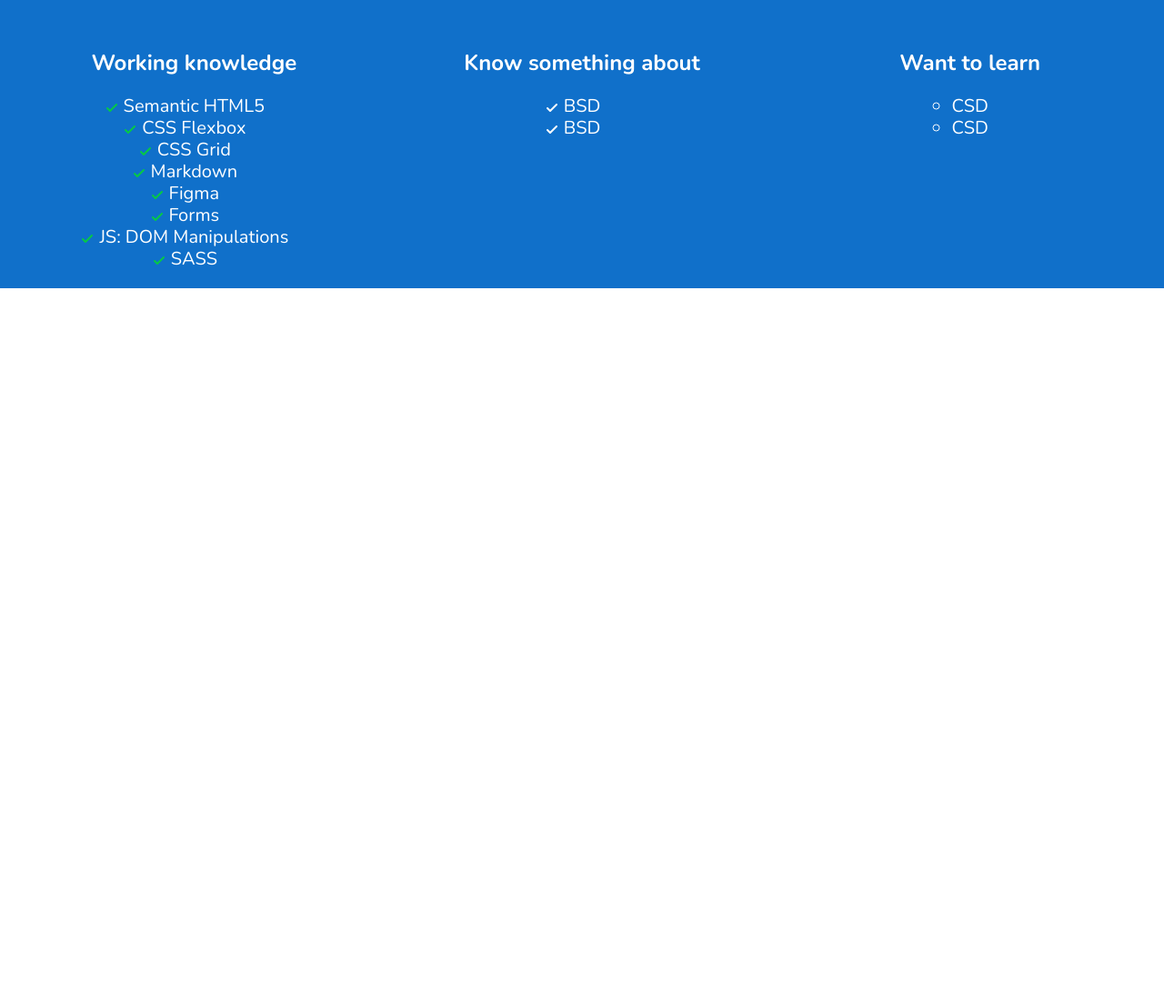
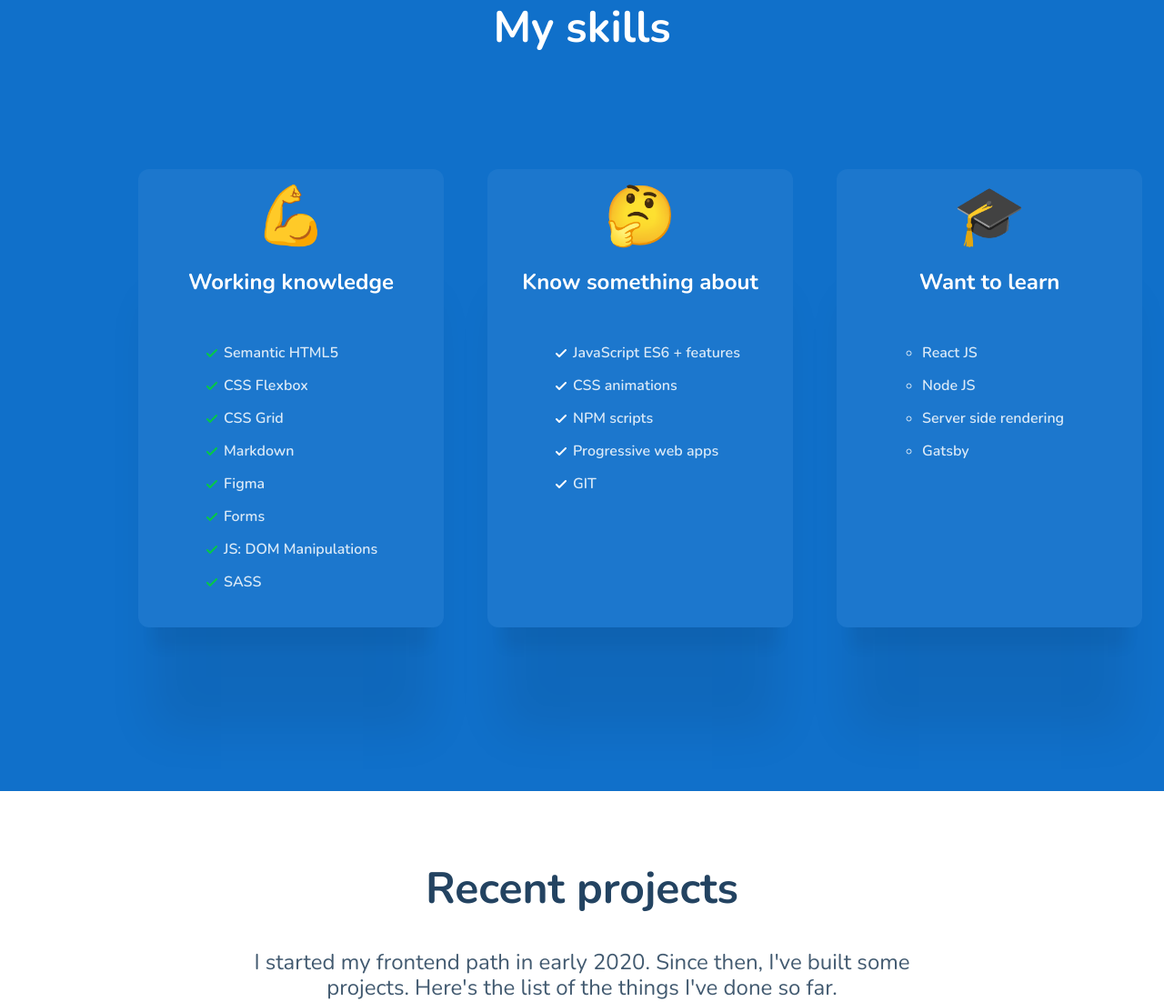
Before and after one commit to Dawid-Klos/dawid-klos.github.io, a website built with webpack: page src/pages/index.html in a window 1280 px wide. Shown: the part 1025-2127 px from the top of the page at 91% size. Before the commit the page ends 1470 px from the top, so only its background shows below. Built offline with nearby package versions, Linux system fonts and the light colour scheme; no server answers.

Commit message:
Finish section skills. Add section projects. Add downloading repositories from Github.

```diff
--- a/src/js/index.js
+++ b/src/js/index.js
@@ -7,3 +7,27 @@ import '../scss/main.scss';
 /* place your code below */
 
 console.log('HELLO 🚀')
+
+
+const projectsList = document.querySelector('.project--js');
+
+fetch("https://api.github.com/users/Dawid-Klos/repos?sort=created&direction=asc")
+  .then(resp => resp.json())
+  .then(resp => {
+   for (let repo of resp) {
+    const {name, description, html_url} = repo;
+    const repositoryList = document.querySelector('.project--js');
+    const myTemplate = `
+    <ul class="project">
+    <li> project: <strong>${name}</strong> </li>
+    <li>description: ${description} <br /> </li>
+    <li>demo: <a href="${html_url}" title="This is link to ${name}    repository from my GitHub list">see here</a></li>
+    <li>github: <a href="https://github.com/Dawid-Klos/${name}" alt="This is a soruce code of ${name} project.">source-code</a></li>
+    </ul>
+    `;
+     repositoryList.innerHTML += myTemplate;
+  }
+})
+  .catch(error => {
+  console.log('error');
+})
--- a/src/pages/index.html
+++ b/src/pages/index.html
@@ -178,12 +178,12 @@
       </h1>
       <p class="header__links">
         You might be interested in checking the list of
-        <a class="header__links--special" href="#">my skills</a>. Don't forget
+        <a class="header__links--special" href="#skills">my skills</a>. Don't forget
         to have a look at <br />
         <a class="header__links--special" href="#">my projects.</a> I'm
         currently looking for the new challenges so if you have one don't
         hesitate to -
-        <a class="header__links--special" href="#">contact me.</a>
+        <a class="header__links--special" href="#">contact me</a> 😊.
       </p>
       <a
         class="header__mailme"
@@ -193,9 +193,12 @@
       >
     </header>
     <main class="main">
-      <h2 class="main__heading">My skills</h2>
-      <article class="main__skills">
-        <div class="skills">
+
+      <section class="knowledge" id="skills">
+        <h2 class="knowledge__heading">My skills</h2>
+        <div class="knowledge__articles">
+        <article class="skills">
+          <span class="skills__emoji">💪</span>
           <h3 class="skills__heading">Working knowledge</h3>
           <ul class="skills__list">
             <li>Semantic HTML5</li>
@@ -207,22 +210,45 @@
             <li>JS: DOM Manipulations</li>
             <li>SASS</li>
           </ul>
-        </div>
-        <div class="skills">
+        </article>
+
+        <article class="skills">
+          <span class="skills__emoji">🤔</span>
           <h3 class="skills__heading">Know something about</h3>
-          <ul class="skills__list skills__list--special">
-            <li>BSD</li>
-            <li>BSD</li>
+          <ul class="skills__list skills__list--whitetick">
+            <li>JavaScript ES6 + features</li>
+            <li>CSS animations</li>
+            <li>NPM scripts</li>
+            <li>Progressive web apps</li>
+            <li>GIT</li>
           </ul>
-        </div>
-        <div class="skills">
+        </article>
+
+        <article class="skills">
+          <span class="skills__emoji">🎓</span>
           <h3 class="skills__heading">Want to learn</h3>
           <ul class="skills__list skills__list--dot">
-            <li>CSD</li>
-            <li>CSD</li>
+            <li>React JS</li>
+            <li>Node JS</li>
+            <li>Server side rendering</li>
+            <li>Gatsby</li>
           </ul>
-        </div>
-      </article>
+        </article>
+      </div>
+      </section>
+      <section class="projects">
+        <h2 class="projects__heading">Recent projects</h2>
+        <p class="projects__text">I started my frontend path in early 2020. Since then, I've built some projects. Here's the list of the things I've done so far.</p>
+        <article class="projects__list project--js">
+
+
+        </article>
+      </section>
+
+
+
+
+
     </main>
   </body>
 </html>
--- a/src/scss/_variables.scss
+++ b/src/scss/_variables.scss
@@ -17,5 +17,5 @@ $header100: 48px;
 $header200: 32px;
 $header300: 24px;
 $text-size: 24px;
-$list: 20px;
+$list: 16px;
 $console: 20px;
--- a/src/scss/main.scss
+++ b/src/scss/main.scss
@@ -1,6 +1,8 @@
 @import "~normalize.css";
 @import "_variables";
 @import "modules/header.scss";
+@import "modules/knowledge.scss";
+@import "modules/projects.scss";
 
 body {
   background: $white;
@@ -14,40 +16,6 @@ body {
 }
 .main {
   width: 100%;
-  background-color: $blue;
   margin-top: 176px;
   text-align: center;
-  font-size: $header100;
-  color: $white;
-  margin-bottom: 128px;
-
-  &__skills {
-    display: grid;
-    grid-template-columns: 1fr 1fr 1fr;
-
-  }
 }
-.skills {
-  margin: 0px 24px;
-  line-height: 24px;
-  &__list {
-    font-size: $list;
-    padding: 0;
-    display: flex;
-    justify-content: center;
-    align-items: center;
-    flex-flow: column nowrap;
-    list-style-image: url(../assets/img/tick.svg);
-  }
-  &__list--special {
-    list-style-image: url(../assets/img/white_tick.svg);
-  }
-  &__list--dot {
-    list-style-image: none;
-    list-style-type: circle;
-  }
-  &__heading {
-    font-size: $header300;
-    font-weight: bold;
-  }
-}
--- a/src/scss/modules/header.scss
+++ b/src/scss/modules/header.scss
@@ -12,8 +12,8 @@
     width: 230px;
     height: 72px;
     border-radius: 16px;
-    margin-top: 80px;
-    margin-left: 360px;
+    margin-top: 100px;
+    margin-left: 348px;
     align-self: center;
     background-color: $blue;
     font-size: $header200;
@@ -33,6 +33,9 @@
   &__mypicture {
     width: 178px;
     height: 178px;
+    border-radius: 50%;
+    border: 24px solid $lightestblue;
+    margin-top: -16px;
   }
   &__aboutme {
     font-size: $header200;
@@ -56,14 +59,14 @@
   &__links::before {
     content: url(../assets/img/left_bracket.svg);
     position: absolute;
-    left: 10%;
-    top: 410px;
+    left: 12%;
+    top: 450px;
   }
   &__links::after {
     content: url(../assets/img/right_bracket.svg);
     position: absolute;
-    right: 10%;
-    top: 410px;
+    right: 12%;
+    top: 450px;
   }
   &__links--special {
     color: $link;
--- /dev/null
+++ b/src/scss/modules/knowledge.scss
@@ -0,0 +1,58 @@
+.knowledge {
+    width: 100%;
+    color: $white;
+    background-color: $blue;
+    padding: 80px 0 180px 0;
+    &__articles {
+        display: grid;
+        grid-template-columns: 1fr 1fr 1fr;
+        margin: 0 128px;
+    }
+    &__heading {
+        font-size: $header100;
+        margin-bottom: 128px;
+    }
+}
+
+.skills {
+    margin: 0px 24px;
+    line-height: 24px;
+    background-color: rgba(246, 249, 253, .05);
+    border-radius: 12px;
+    padding: 16px;
+    box-shadow:
+  0 5.9px 2.2px -16px rgba(0, 0, 0, 0.028),
+  0 16.3px 6.1px -16px rgba(0, 0, 0, 0.04),
+  0 39.2px 14.8px -16px rgba(0, 0, 0, 0.052),
+  0 130px 49px -16px rgba(0, 0, 0, 0.08)
+;
+
+    &__emoji {
+      font-size: 64px;
+      line-height: 72px;
+
+    }
+    &__heading {
+        font-size: $header300;
+        font-weight: bold;
+        margin-bottom: 48px;
+      }
+    &__list {
+      width: 226px;
+      font-size: $list;
+      color: $lightblue;
+      font-weight: 600;
+      padding: 0;
+      margin-left: 78px;
+      line-height: 36px;
+      text-align: left;
+      list-style-image: url(../assets/img/tick.svg);
+    }
+    &__list--whitetick {
+      list-style-image: url(../assets/img/white_tick.svg);
+    }
+    &__list--dot {
+      list-style-image: none;
+      list-style-type: circle;
+    }
+  }
--- /dev/null
+++ b/src/scss/modules/projects.scss
@@ -0,0 +1,24 @@
+.projects {
+    margin-top: 80px;
+    &__heading {
+        font-size: $header100;
+        color: $textdark;
+    }
+    &__text {
+        font-size: $text-size;
+        width: 772px;
+        margin: 0 auto;
+    }
+    &__list {
+        display: flex;
+        flex-flow: row wrap;
+        justify-content: center;
+
+        margin: 0 128px;
+
+    }
+}
+.project {
+    list-style-type: none;
+    width: 30%;
+}
```
